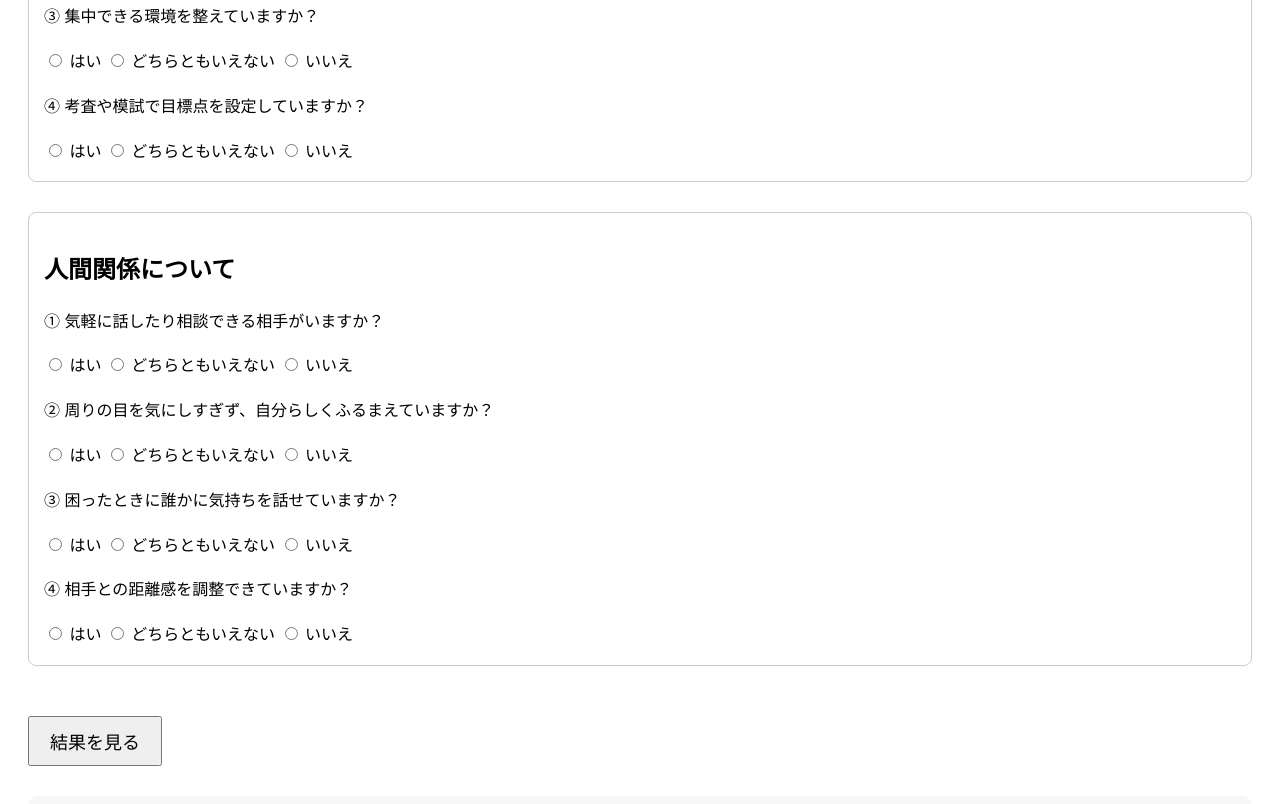
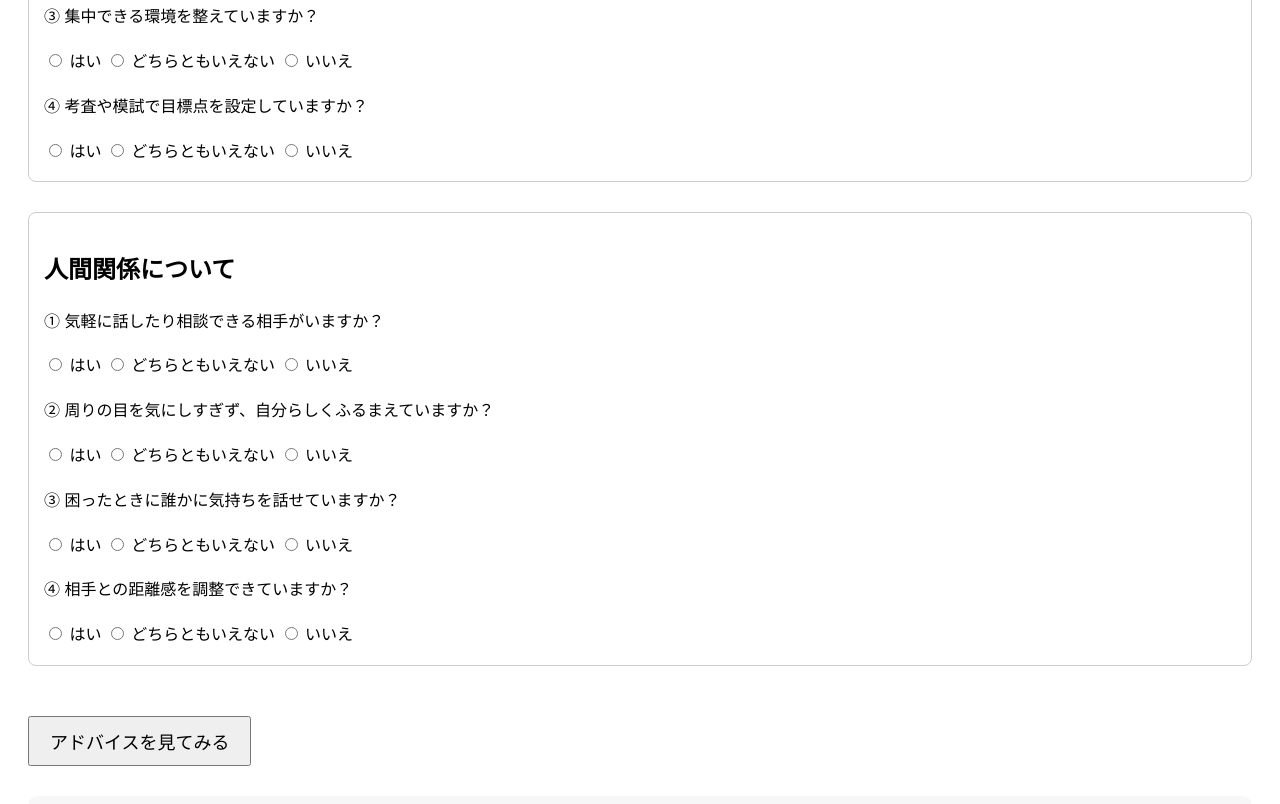
Before and after one commit to angler888/SEIBI-SELFCHECKER, a plain HTML site: page index.html in a window 1280 px wide. Shown: the part 1440-2244 px from the top of the page. Drawn offline with Linux system fonts and the light colour scheme.

Commit message:
Update index.html

```diff
--- a/index.html
+++ b/index.html
@@ -126,7 +126,7 @@ button { padding: 10px 20px; font-size: 18px; margin-top: 20px; }
 
 </section>
 
-<button type="button" onclick="check()">結果を見る</button>
+<button type="button" onclick="check()">アドバイスを見てみる</button>
 </form>
 
 <div id="result" class="result"></div>
```
